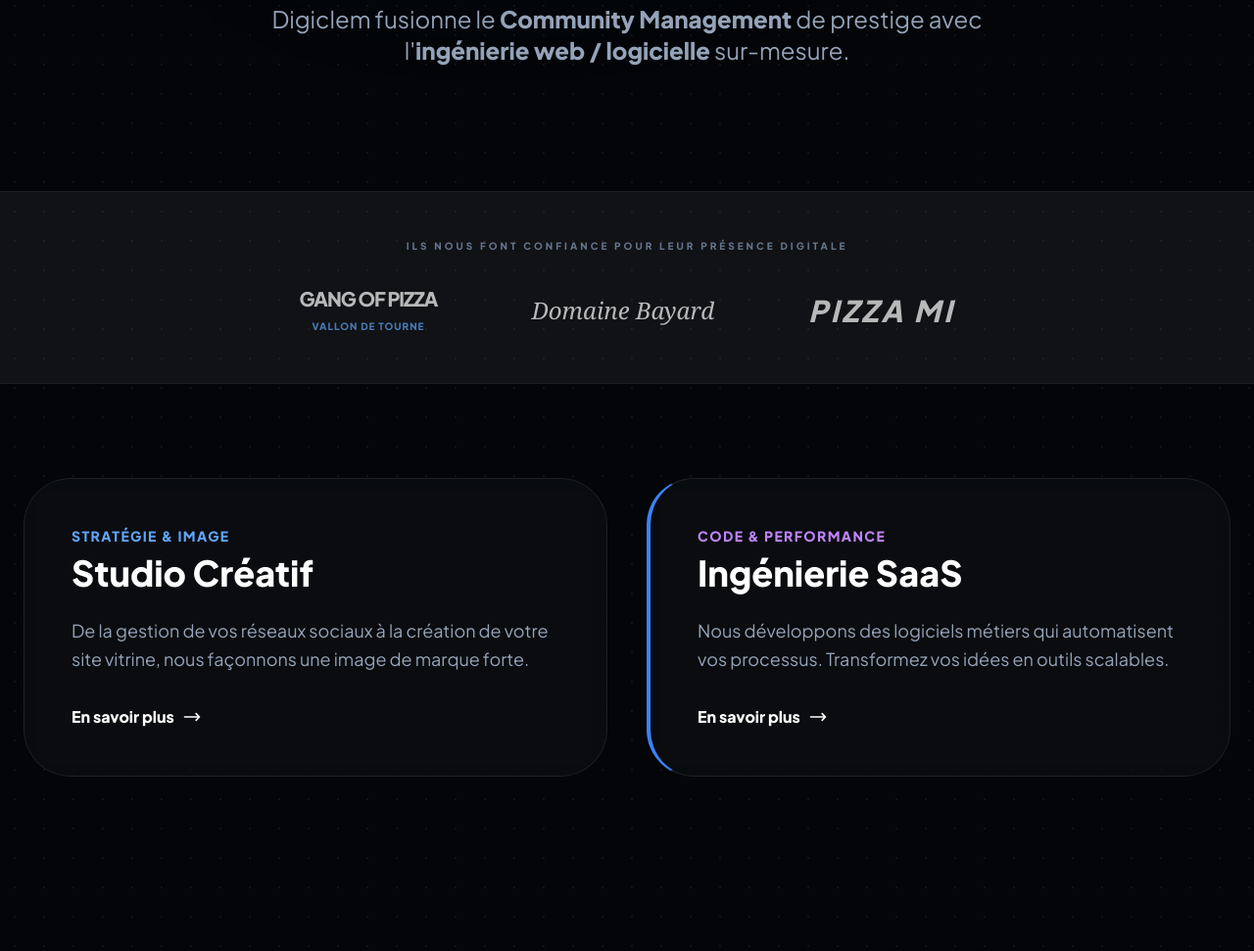
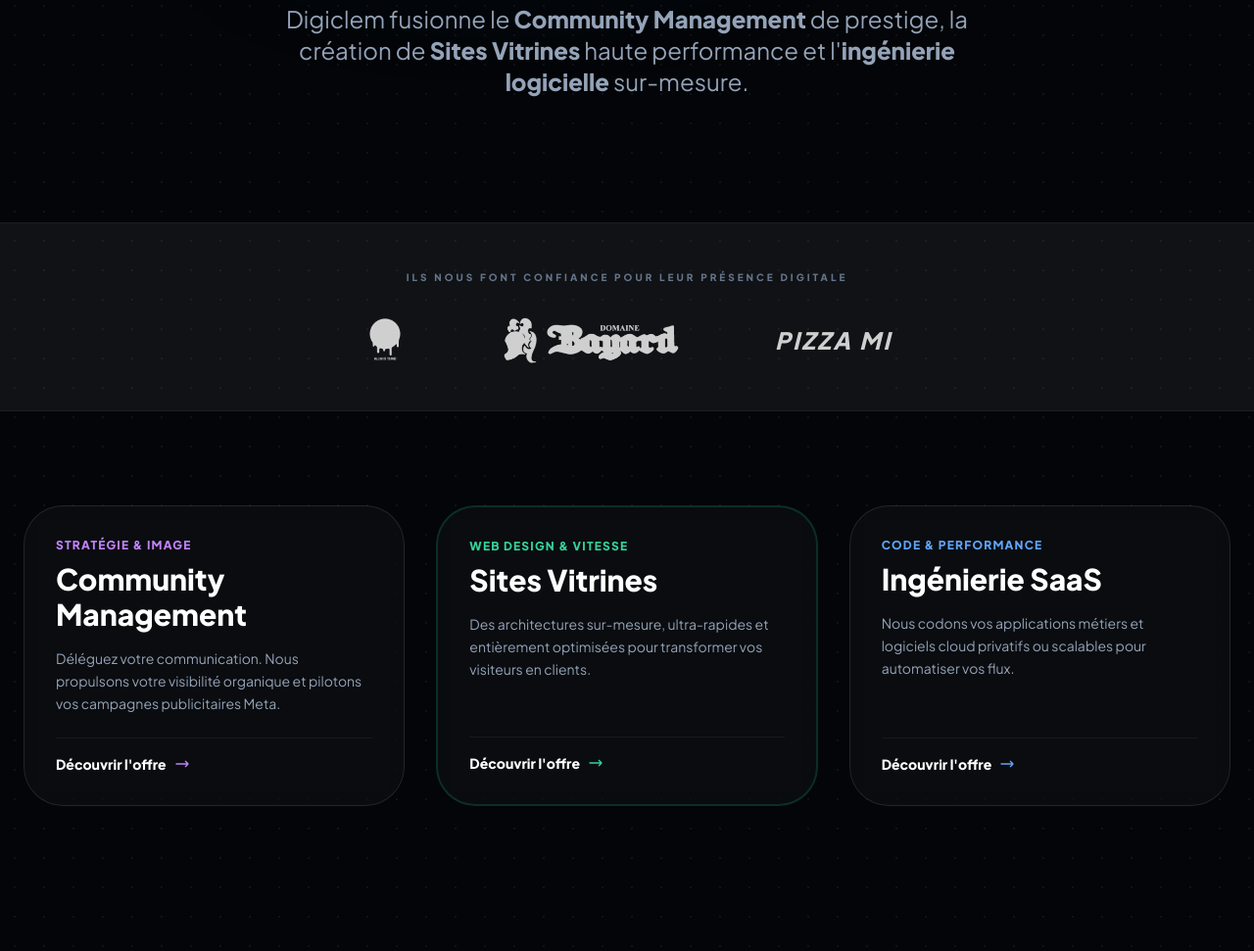
Before and after one commit to ClementLabarriere-UM/digiclem, a plain HTML site: page index.html in a window 1280 px wide. Shown: the part 549-1520 px from the top of the page at 98% size. Drawn offline with nearby package versions, Linux system fonts and the light colour scheme.

Commit message:
Update index.html

```diff
--- a/index.html
+++ b/index.html
@@ -3,7 +3,7 @@
 <head>
     <meta charset="UTF-8">
     <meta name="viewport" content="width=device-width, initial-scale=1.0">
-    <title>Digiclem | Stratégie Sociale & Ingénierie SaaS</title>
+    <title>Digiclem | Stratégie Sociale, Sites Vitrines & Ingénierie SaaS</title>
     <script src="https://cdn.tailwindcss.com"></script>
     <link href="https://fonts.googleapis.com/css2?family=Plus+Jakarta+Sans:wght@400;600;800&display=swap" rel="stylesheet">
     <style>
@@ -11,18 +11,18 @@
         .glass { background: rgba(255, 255, 255, 0.03); backdrop-filter: blur(12px); border: 1px solid rgba(255, 255, 255, 0.08); }
         .gradient-text { background: linear-gradient(90deg, #60a5fa, #a78bfa); -webkit-background-clip: text; -webkit-text-fill-color: transparent; }
         .hover-card { transition: all 0.4s cubic-bezier(0.175, 0.885, 0.32, 1.275); }
-        .hover-card:hover { transform: translateY(-12px); border-color: rgba(96, 165, 250, 0.5); box-shadow: 0 20px 40px rgba(0,0,0,0.4); }
+        .hover-card:hover { transform: translateY(-12px); box-shadow: 0 20px 40px rgba(0,0,0,0.4); }
         .bg-grid { background-image: radial-gradient(rgba(255,255,255,0.05) 1px, transparent 1px); background-size: 30px 30px; }
     </style>
 </head>
 <body class="bg-[#030508] text-white bg-grid">
 
-  <header class="fixed w-full z-50 px-6 py-6">
+    <header class="fixed w-full z-50 px-6 py-6">
         <nav class="max-w-7xl mx-auto flex justify-between items-center glass rounded-2xl px-6 py-3">
             <div class="flex items-center">
                 <a href="/"><img src="logo.png" alt="Digiclem" class="h-10 w-auto"></a>
             </div>
-            <div class="hidden md:flex gap-10 text-sm font-bold tracking-wide items-center">
+            <div class="hidden md:flex gap-8 text-sm font-bold tracking-wide items-center">
                 <a href="/" class="text-slate-400 hover:text-white transition">Accueil</a>
                 <a href="/community-management" class="text-slate-400 hover:text-white transition">Community Management</a>
                 <a href="/site-internet" class="text-slate-400 hover:text-white transition">Site Internet</a>
@@ -43,7 +43,7 @@
                 <span class="gradient-text">la force par l'outil.</span>
             </h1>
             <p class="text-slate-400 text-xl md:text-2xl max-w-3xl mx-auto mb-12 leading-relaxed">
-                Digiclem fusionne le <strong>Community Management</strong> de prestige avec l'<strong>ingénierie web / logicielle</strong> sur-mesure.
+                Digiclem fusionne le <strong>Community Management</strong> de prestige, la création de <strong>Sites Vitrines</strong> haute performance et l'<strong>ingénierie logicielle</strong> sur-mesure.
             </p>
         </div>
     </section>
@@ -51,31 +51,47 @@
     <section id="clients" class="py-12 border-y border-white/5 bg-white/5">
         <div class="max-w-7xl mx-auto px-6 text-center">
             <p class="text-slate-500 uppercase tracking-[0.3em] text-[10px] font-bold mb-8">Ils nous font confiance pour leur présence digitale</p>
-            <div class="flex flex-wrap justify-center items-center gap-12 md:gap-24 opacity-70">
-                <div class="text-center">
-                    <span class="text-xl font-bold tracking-tighter block text-white">GANG OF PIZZA</span>
-                    <span class="text-[10px] text-blue-400 font-bold uppercase tracking-widest">Vallon de Tourne</span>
+            <div class="flex flex-wrap justify-center items-center gap-12 md:gap-24 opacity-80">
+                <div class="flex items-center h-12">
+                    <img src="gang.png" alt="Gang Of Pizza" class="h-full w-auto object-contain brightness-0 invert">
                 </div>
-                <span class="text-2xl font-serif italic text-white">Domaine Bayard</span>
-                <span class="text-3xl font-black tracking-widest italic text-white uppercase">Pizza Mi</span>
+                <div class="flex items-center h-12">
+                    <img src="bayard.png" alt="Domaine Bayard" class="h-full w-auto object-contain brightness-0 invert">
+                </div>
+                <div class="flex items-center h-12">
+                    <span class="text-2xl font-black tracking-widest italic text-white uppercase">Pizza Mi</span>
+                </div>
             </div>
         </div>
     </section>
 
     <section id="offres" class="py-24 px-6 max-w-7xl mx-auto">
-        <div class="grid md:grid-cols-2 gap-10">
-            <a href="/community-management" class="glass p-12 rounded-[3rem] hover-card relative overflow-hidden group block">
-                <h3 class="text-blue-400 font-bold mb-2 uppercase tracking-widest text-sm">Stratégie & Image</h3>
-                <h4 class="text-4xl font-extrabold mb-6">Studio Créatif</h4>
-                <p class="text-slate-400 text-lg mb-8 leading-relaxed">De la gestion de vos réseaux sociaux à la création de votre site vitrine, nous façonnons une image de marque forte.</p>
-                <span class="text-white font-bold inline-flex items-center gap-2 group-hover:gap-4 transition-all">En savoir plus <svg class="w-5 h-5" fill="none" stroke="currentColor" viewBox="0 0 24 24"><path stroke-linecap="round" stroke-linejoin="round" stroke-width="2" d="M17 8l4 4m0 0l-4 4m4-4H3"></path></svg></span>
+        <div class="grid md:grid-cols-3 gap-8 items-stretch">
+            <a href="/community-management" class="glass p-8 rounded-[2.5rem] hover-card flex flex-col justify-between group border border-white/10">
+                <div>
+                    <h3 class="text-purple-400 font-bold mb-2 uppercase tracking-widest text-xs">Stratégie & Image</h3>
+                    <h4 class="text-3xl font-extrabold mb-4">Community Management</h4>
+                    <p class="text-slate-400 text-sm mb-6 leading-relaxed">Déléguez votre communication. Nous propulsons votre visibilité organique et pilotons vos campagnes publicitaires Meta.</p>
+                </div>
+                <span class="text-white text-sm font-bold inline-flex items-center gap-2 group-hover:gap-4 transition-all pt-4 border-t border-white/5">Découvrir l'offre <svg class="w-4 h-4 text-purple-400" fill="none" stroke="currentColor" viewBox="0 0 24 24"><path stroke-linecap="round" stroke-linejoin="round" stroke-width="2" d="M17 8l4 4m0 0l-4 4m4-4H3"></path></svg></span>
             </a>
 
-            <a href="/solutions-saas" class="glass p-12 rounded-[3rem] hover-card relative overflow-hidden group border-l-4 border-l-blue-500 block">
-                <h3 class="text-purple-400 font-bold mb-2 uppercase tracking-widest text-sm">Code & Performance</h3>
-                <h4 class="text-4xl font-extrabold mb-6">Ingénierie SaaS</h4>
-                <p class="text-slate-400 text-lg mb-8 leading-relaxed">Nous développons des logiciels métiers qui automatisent vos processus. Transformez vos idées en outils scalables.</p>
-                <span class="text-white font-bold inline-flex items-center gap-2 group-hover:gap-4 transition-all">En savoir plus <svg class="w-5 h-5" fill="none" stroke="currentColor" viewBox="0 0 24 24"><path stroke-linecap="round" stroke-linejoin="round" stroke-width="2" d="M17 8l4 4m0 0l-4 4m4-4H3"></path></svg></span>
+            <a href="/site-internet" class="glass p-8 rounded-[2.5rem] hover-card flex flex-col justify-between group border-2 border-emerald-500/20">
+                <div>
+                    <h3 class="text-emerald-400 font-bold mb-2 uppercase tracking-widest text-xs">Web Design & Vitesse</h3>
+                    <h4 class="text-3xl font-extrabold mb-4">Sites Vitrines</h4>
+                    <p class="text-slate-400 text-sm mb-6 leading-relaxed">Des architectures sur-mesure, ultra-rapides et entièrement optimisées pour transformer vos visiteurs en clients.</p>
+                </div>
+                <span class="text-white text-sm font-bold inline-flex items-center gap-2 group-hover:gap-4 transition-all pt-4 border-t border-white/5">Découvrir l'offre <svg class="w-4 h-4 text-emerald-400" fill="none" stroke="currentColor" viewBox="0 0 24 24"><path stroke-linecap="round" stroke-linejoin="round" stroke-width="2" d="M17 8l4 4m0 0l-4 4m4-4H3"></path></svg></span>
+            </a>
+
+            <a href="/solutions-saas" class="glass p-8 rounded-[2.5rem] hover-card flex flex-col justify-between group border border-white/10">
+                <div>
+                    <h3 class="text-blue-400 font-bold mb-2 uppercase tracking-widest text-xs">Code & Performance</h3>
+                    <h4 class="text-3xl font-extrabold mb-4">Ingénierie SaaS</h4>
+                    <p class="text-slate-400 text-sm mb-6 leading-relaxed">Nous codons vos applications métiers et logiciels cloud privatifs ou scalables pour automatiser vos flux.</p>
+                </div>
+                <span class="text-white text-sm font-bold inline-flex items-center gap-2 group-hover:gap-4 transition-all pt-4 border-t border-white/5">Découvrir l'offre <svg class="w-4 h-4 text-blue-400" fill="none" stroke="currentColor" viewBox="0 0 24 24"><path stroke-linecap="round" stroke-linejoin="round" stroke-width="2" d="M17 8l4 4m0 0l-4 4m4-4H3"></path></svg></span>
             </a>
         </div>
     </section>
@@ -87,7 +103,7 @@
                     <div class="inline-block px-4 py-1 rounded-full bg-blue-500/10 text-blue-400 font-bold text-xs mb-6 uppercase tracking-widest">Success Story SaaS</div>
                     <h2 class="text-5xl font-black mb-6 italic tracking-tighter">Espace-Production.fr</h2>
                     <p class="text-slate-300 text-lg mb-6 leading-relaxed">
-                        Né pour répondre aux besoins de <strong>Gang Of Pizza</strong>, ce SaaS est aujourd'hui l'outil de référence pour les exploitants de distributeurs.
+                        Né pour répondre aux besoins logistiques de <strong>Gang Of Pizza</strong>, ce SaaS est aujourd'hui l'outil de référence pour la gestion de distributeurs automatiques.
                     </p>
                     <a href="/solutions-saas" class="bg-blue-600 hover:bg-blue-700 px-8 py-3 rounded-xl font-bold transition-all inline-block shadow-xl shadow-blue-600/20">
                         Étude de cas détaillée
@@ -127,8 +143,9 @@
 
     <footer class="py-20 border-t border-white/5 px-6 text-center">
         <img src="logo.png" alt="Digiclem" class="h-8 mx-auto mb-8 opacity-50">
-        <div class="flex justify-center gap-8 mb-6 text-sm text-slate-500">
+        <div class="flex justify-center gap-6 mb-6 text-sm text-slate-500">
             <a href="/community-management" class="hover:text-white transition">Community Management</a>
+            <a href="/site-internet" class="hover:text-white transition">Site Internet</a>
             <a href="/solutions-saas" class="hover:text-white transition">Solutions SaaS</a>
         </div>
         <p class="text-slate-600 text-sm">© 2026 Digiclem. Excellence digitale & éthique.</p>
```
